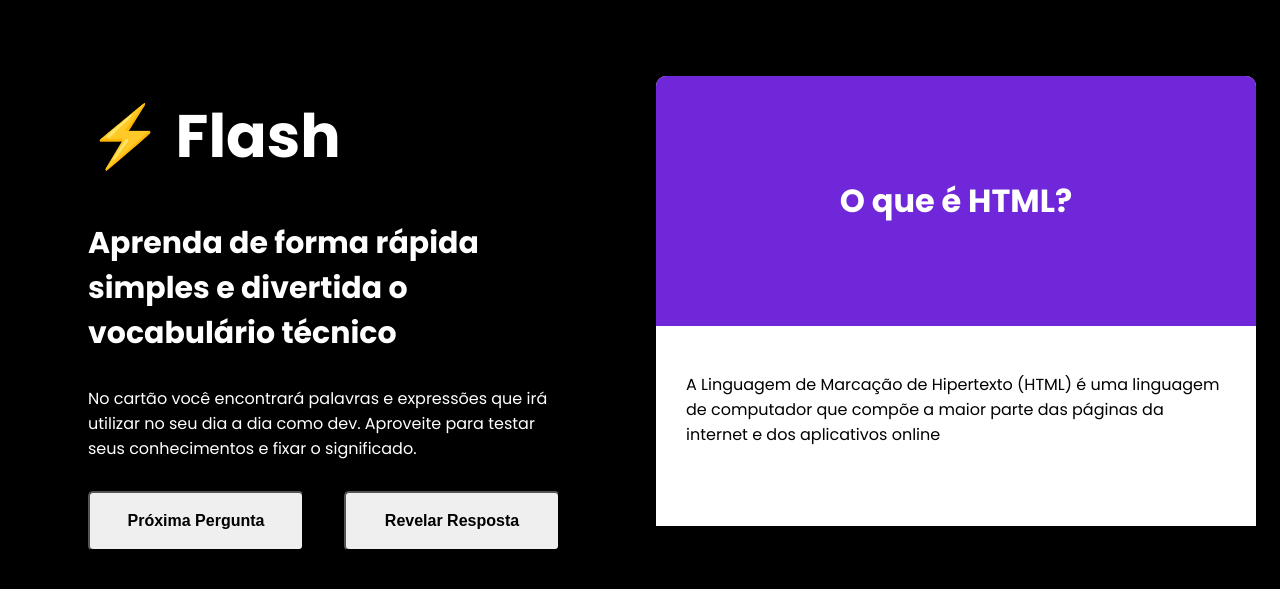
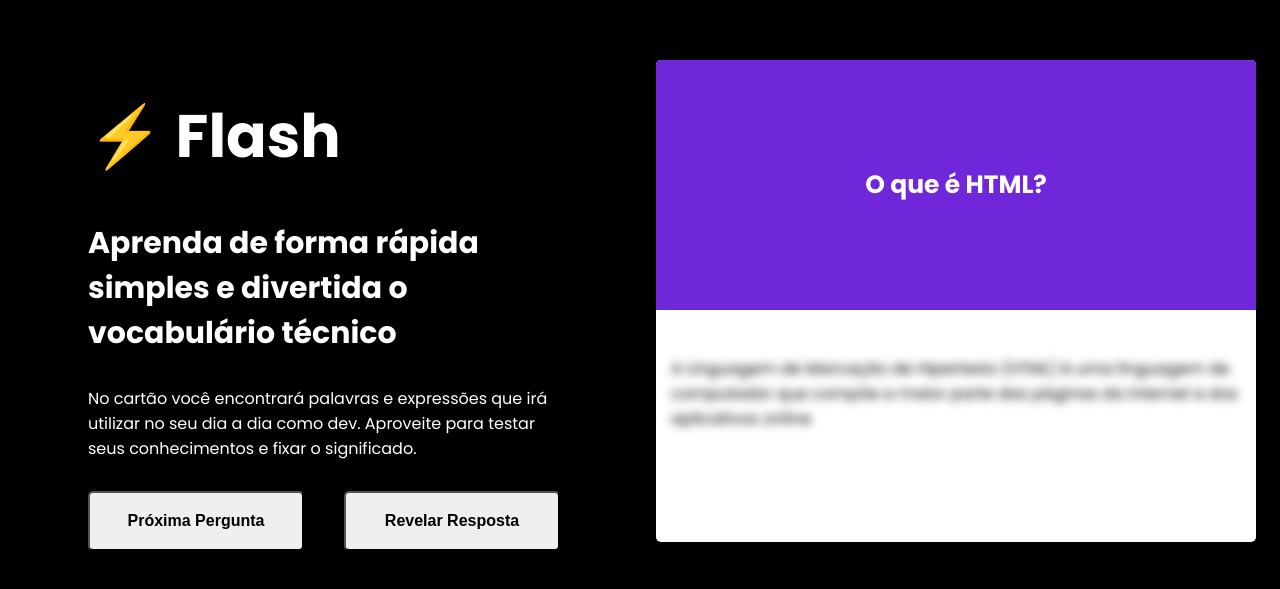
Before and after one commit to lucasgonella/QuickStaart, a plain HTML site: page index.html in a window 1280 px wide. Shown: the part 107-696 px from the top of the page. Drawn offline with Linux system fonts and the light colour scheme.

Commit message:
att aula 3

```diff
--- a/css/style.css
+++ b/css/style.css
@@ -56,33 +56,45 @@ body{
     width: 100%;
     height: 6rem;
     cursor: pointer;
-    border-radius: 0.5rem;
+
 
 }
 
 .card {
     background-color: #ffffff;
-    width: 60rem;
-    height: 45rem;
-    border-radius: 1rem 1rem 0 0 ;
+    max-width: 60rem;
+
+    overflow: hidden;
 }
 
 .card-pergunta {
+
     background-color: #7026d9;
     height: 25rem;
-    display: flex;
-    justify-content: center;
-    align-items: center;
-    border-radius: 1rem 1rem 0 0 ;
-}
-
-.resposta {
-    padding: 3rem 3rem;
-
 
 }
 
-.resposta-pergunta {
-    font-size: 1.6rem;
+.pergunta {
+    font-size: 2.5rem;
+    font-weight: 700;
+}
+
+/* .card-resposta {
+
+
+
+} */
+
+.resposta {
+    min-height: 14rem;
     color: #000000;
+    padding: 3rem 1.5rem;
 }
+
+.card, .botao {
+    border-radius: 0.5rem;
+}
+
+.blur {
+    filter: blur(5px);
+}
--- a/index.html
+++ b/index.html
@@ -7,6 +7,7 @@
         <link href="https://fonts.googleapis.com/css?family=Poppins:300,400,500,600,700&display=swap" rel="stylesheet"/>
         <meta name="viewport" content="width=device-width, initial-scale=1.0">
         <link rel="stylesheet" href="css/style.css">
+
         <title>Quick Staart</title>
     </head>
 
@@ -29,11 +30,11 @@
             </div>
             <div class="container centralizar">
                 <div class="card">
-                    <div class="card-pergunta">
+                    <div class="card-pergunta centralizar">
                         <h1 class="pergunta"> O que é HTML?</h1>
                     </div>
-                    <div class="resposta">
-                        <p class="resposta-pergunta">
+                    <div class="card-resposta blur">
+                        <p class="resposta">
                             A Linguagem de Marcação de Hipertexto (HTML) é uma linguagem de computador
                             que compõe a maior parte das páginas da internet e dos aplicativos online
                         </p>
@@ -41,6 +42,8 @@
                 </div>
             </div>
         </div>
+
+        <script src="js/script.js"></script>
     </body>
 
 </html>
```
Also changed, not shown: js/script.js (added).
